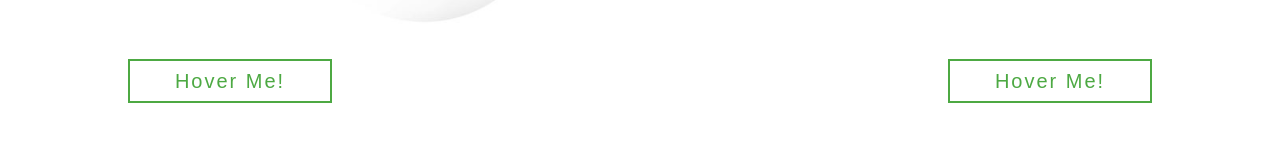
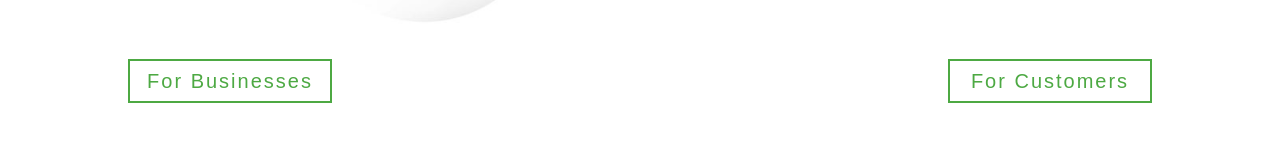
Before and after one commit to vatsalyasagraya/wasteopedia, a React (Create React App) app: page / in a window 1280 px wide. Shown: the part 3012-3172 px from the top of the page. Built offline with nearby package versions, Linux system fonts and the light colour scheme.

Commit message:
new commit

```diff
--- a/src/components/Pages/Solution.js
+++ b/src/components/Pages/Solution.js
@@ -15,10 +15,10 @@ export const Solution = () => {
         </div>
         <div className="button">
         <div className="wrapper">
-          <a href="/"><span>Hover Me!</span></a>
+          <a href="/"><span>For Businesses</span></a>
         </div>
         <div className="wrapper">
-          <a href="/"><span>Hover Me!</span></a>
+          <a href="/"><span>For Customers</span></a>
         </div>
         </div>
     </div>
```
Also changed, not shown: 1 other file (tests, documents, lock files or other folders).
